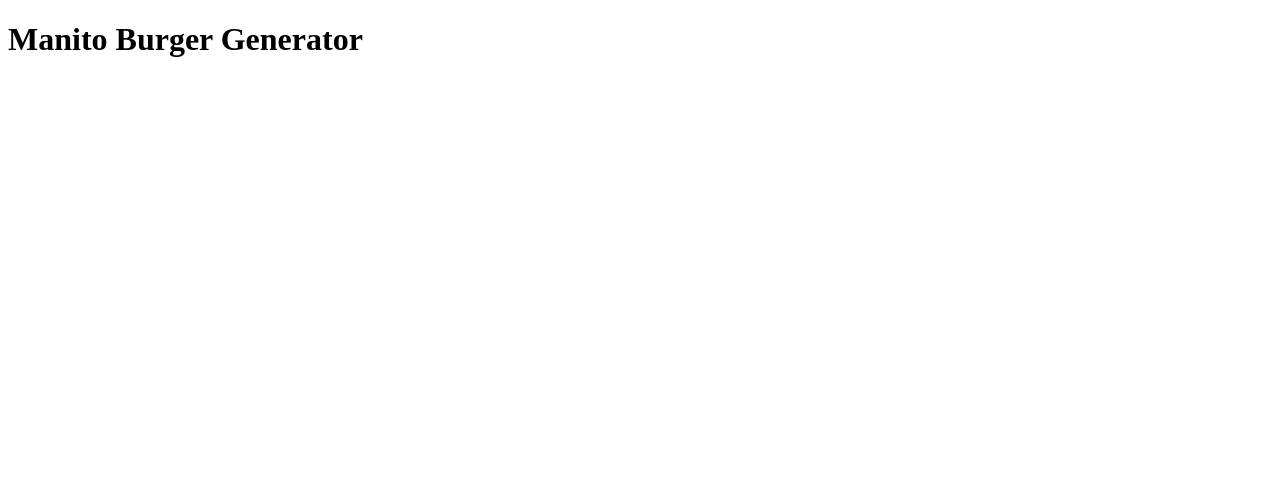
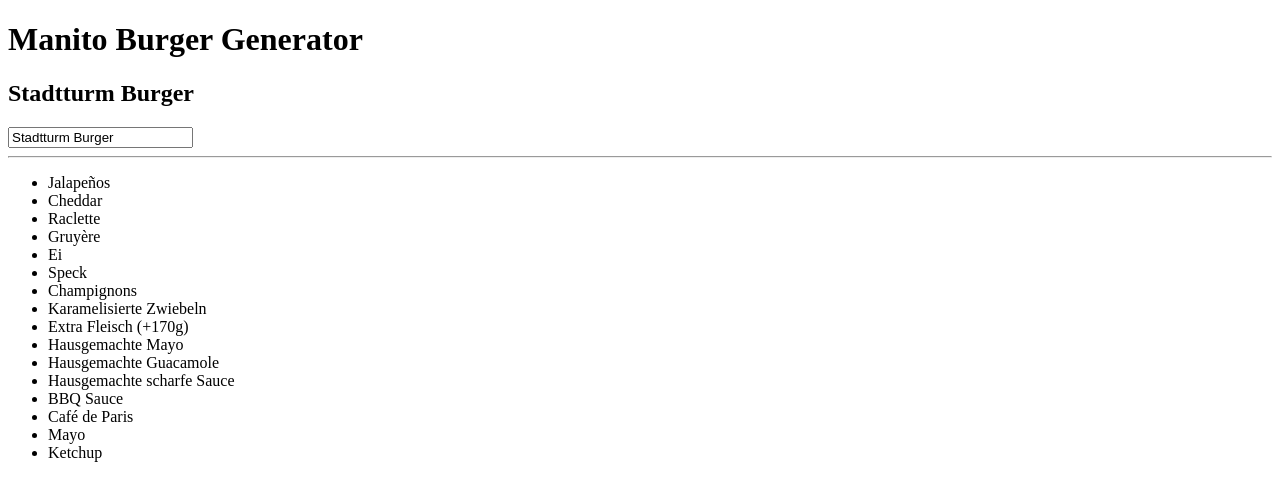
Before and after one commit to platzhersh/manito-burger-generator, an Angular app: page / in a window 1280 px wide. Shown: the top 500 px of the page. Built offline with nearby package versions, Linux system fonts and the light colour scheme.

Commit message:
add services

```diff
--- a/src/app/app.component.html
+++ b/src/app/app.component.html
@@ -1,3 +1,16 @@
 <h1>
   {{title}}
 </h1>
+
+<h2>
+  {{ burger.name }}
+</h2>
+<input [(ngModel)]="burger.name" placeholder="name">
+
+<hr />
+
+<ul>
+  <li *ngFor="let ingredient of ingredients">
+    <span>{{ingredient.name}}</span>
+  </li>
+</ul>
--- a/src/app/app.component.ts
+++ b/src/app/app.component.ts
@@ -1,4 +1,7 @@
 import { Component } from '@angular/core';
+import { Burger } from './burger/burger'
+import {Ingredient} from "./ingredient/ingredient";
+import {IngredientService} from "./ingredient/ingredient.service";
 
 @Component({
   selector: 'app-root',
@@ -7,4 +10,22 @@ import { Component } from '@angular/core';
 })
 export class AppComponent {
   title = 'Manito Burger Generator';
+  burger : Burger = {
+    name: 'Stadtturm Burger',
+    ingredients: []
+  };
+  ingredients: Ingredient[];
+
+  constructor(private ingredientService: IngredientService) {}
+
+  // ngOnInit is a lifecycle hook
+  // NEVER call services / do anything else that might be complicated in the constructor
+  ngOnInit(): void {
+    this.getIngredients();
+  }
+
+  getIngredients(): void {
+    this.ingredientService.getIngredients().then(ingredients => this.ingredients = ingredients);;
+  }
+
 }
--- a/src/app/app.module.ts
+++ b/src/app/app.module.ts
@@ -7,6 +7,7 @@ import { AppComponent } from './app.component';
 import { IngredientComponent } from './ingredient/ingredient.component';
 
 import { BurgerComponent } from './burger/burger.component';
+import {IngredientService} from "./ingredient/ingredient.service";
 
 @NgModule({
   declarations: [
@@ -19,7 +20,7 @@ import { BurgerComponent } from './burger/burger.component';
     FormsModule,
     HttpModule
   ],
-  providers: [],
+  providers: [IngredientService],
   bootstrap: [AppComponent]
 })
 export class AppModule { }
--- /dev/null
+++ b/src/app/ingredient/ingredient.service.ts
@@ -0,0 +1,14 @@
+import { Injectable } from '@angular/core';
+import {Ingredient} from "./ingredient";
+import {INGREDIENTS} from "../mock-ingredients";
+
+@Injectable()
+export class IngredientService {
+
+  constructor() { }
+
+  getIngredients(): Promise<Ingredient[]> {
+    return Promise.resolve(INGREDIENTS);
+  };
+
+}
--- /dev/null
+++ b/src/app/mock-ingredients.ts
@@ -0,0 +1,20 @@
+import {Ingredient} from "./ingredient/ingredient";
+
+export const INGREDIENTS: Ingredient[] = [
+  { name: 'Jalapeños' },
+  { name: 'Cheddar' },
+  { name: 'Raclette' },
+  { name: 'Gruyère' },
+  { name: 'Ei' },
+  { name: 'Speck' },
+  { name: 'Champignons' },
+  { name: 'Karamelisierte Zwiebeln' },
+  { name: 'Extra Fleisch (+170g)' },
+  { name: 'Hausgemachte Mayo' },
+  { name: 'Hausgemachte Guacamole' },
+  { name: 'Hausgemachte scharfe Sauce' },
+  { name: 'BBQ Sauce' },
+  { name: 'Café de Paris' },
+  { name: 'Mayo' },
+  { name: 'Ketchup' }
+];
```
Also changed, not shown: 1 other file (tests, documents, lock files or other folders).
